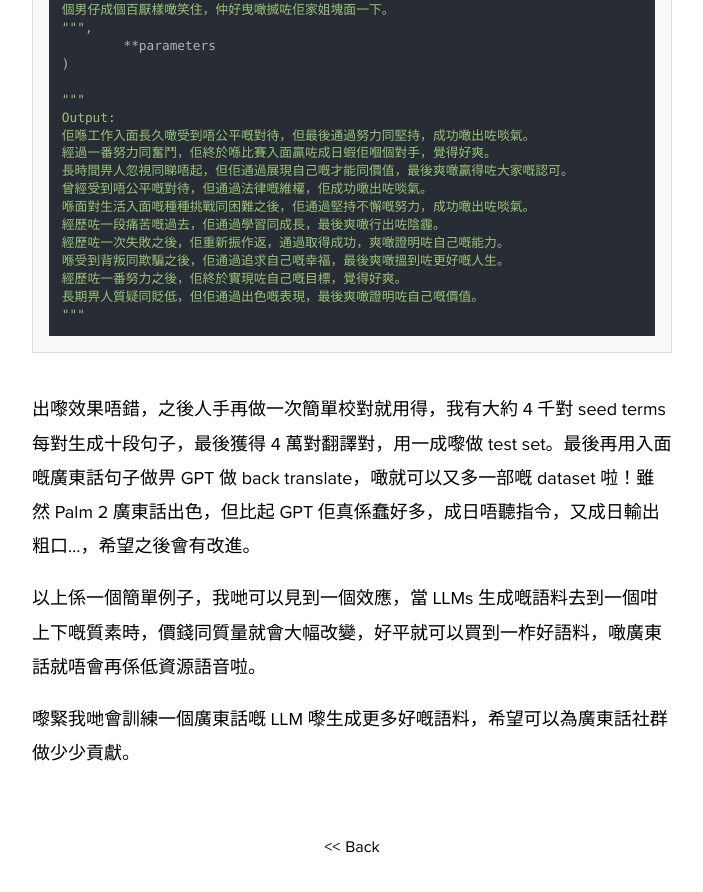
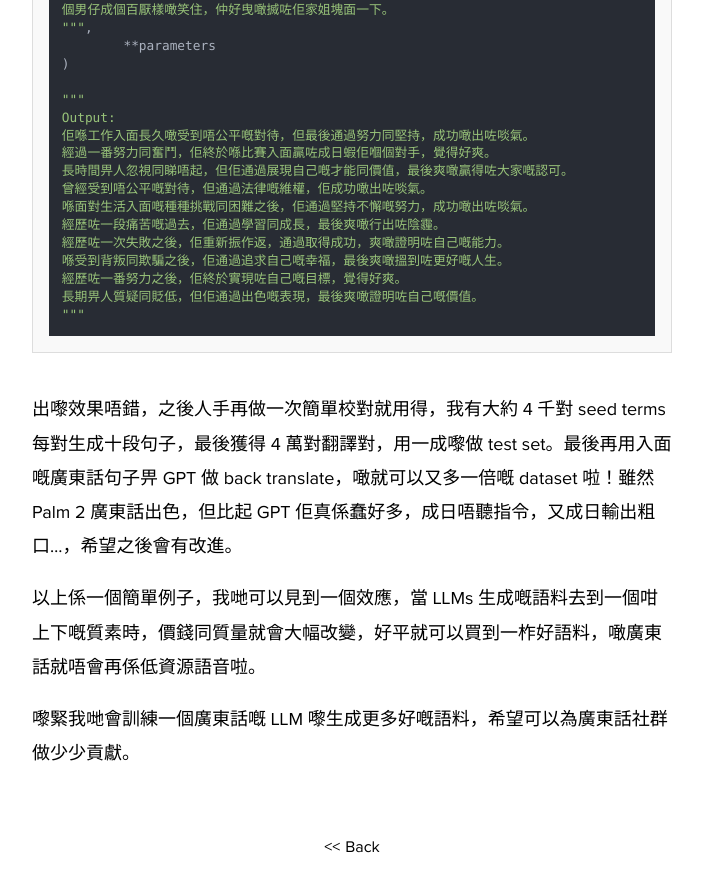
Before and after one commit to indiejoseph/indiejoseph.github.io, a Jekyll site: the page built from _posts/2023-12-11-low-resource-language.md, in a window 1280 px wide and 900 px high, scrolled down 10231 px. Shown: the top 892 px of the window, without its empty margins (288-991 px from the left). Built offline with Jekyll 4.4.1, drawn with Linux system fonts in a browser that asks for light colours; nearby versions of some CDN libraries; some web fonts are replaced; some of the changed text lies outside the part shown.

Commit message:
fix: typo

````diff
--- a/_posts/2023-12-11-low-resource-language.md
+++ b/_posts/2023-12-11-low-resource-language.md
@@ -357,7 +357,7 @@ Output:
 """
 ```
 
-出嚟效果唔錯，之後人手再做一次簡單校對就用得，我有大約 4 千對 seed terms 每對生成十段句子，最後獲得 4 萬對翻譯對，用一成嚟做 test set。最後再用入面嘅廣東話句子做畀 GPT 做 back translate，噉就可以又多一部嘅 dataset 啦！雖然 Palm 2 廣東話出色，但比起 GPT 佢真係蠢好多，成日唔聽指令，又成日輸出粗口...，希望之後會有改進。
+出嚟效果唔錯，之後人手再做一次簡單校對就用得，我有大約 4 千對 seed terms 每對生成十段句子，最後獲得 4 萬對翻譯對，用一成嚟做 test set。最後再用入面嘅廣東話句子畀 GPT 做 back translate，噉就可以又多一倍嘅 dataset 啦！雖然 Palm 2 廣東話出色，但比起 GPT 佢真係蠢好多，成日唔聽指令，又成日輸出粗口...，希望之後會有改進。
 
 以上係一個簡單例子，我哋可以見到一個效應，當 LLMs 生成嘅語料去到一個咁上下嘅質素時，價錢同質量就會大幅改變，好平就可以買到一柞好語料，噉廣東話就唔會再係低資源語音啦。
 
````
Also changed, not shown: other parts of _posts/2023-12-11-low-resource-language.md (+1 -1 lines).
